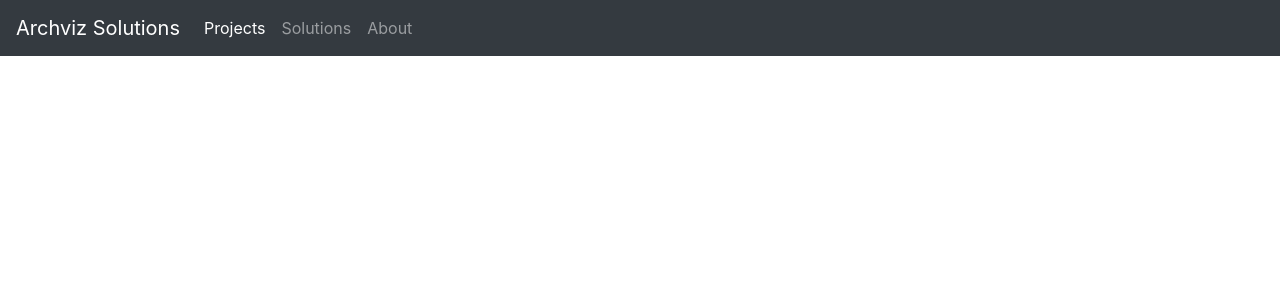
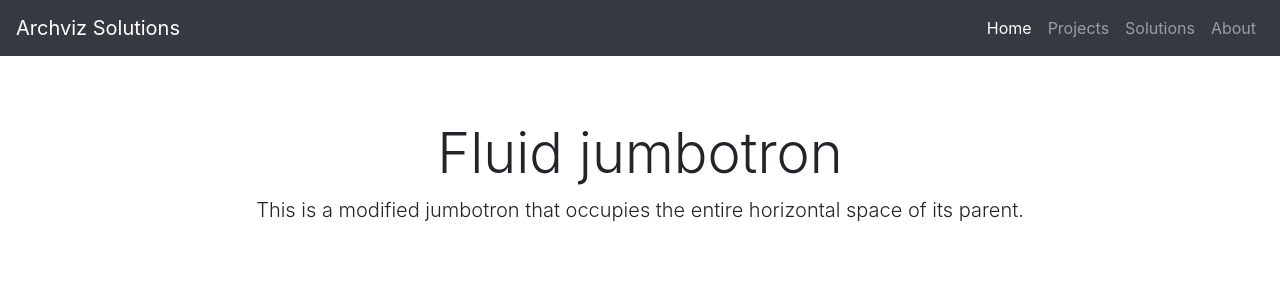
Before and after one commit to cgkana/prj01, a plain HTML site: page index.html in a window 1280 px wide. Drawn offline with nearby package versions, Linux system fonts and the light colour scheme.

Commit message:
Hero sectio added to index.html

```diff
--- a/index.html
+++ b/index.html
@@ -15,8 +15,11 @@
       <span class="navbar-toggler-icon"></span>
     </button>
     <div class="collapse navbar-collapse" id="navbarNav">
-      <ul class="navbar-nav">
+      <ul class="navbar-nav ml-auto">
         <li class="nav-item active">
+          <a class="nav-link" href="#">Home <span class="sr-only">(current)</span></a>
+        </li>
+        <li class="nav-item">
           <a class="nav-link" href="#">Projects <span class="sr-only">(current)</span></a>
         </li>
         <li class="nav-item">
@@ -25,11 +28,18 @@
         <li class="nav-item">
           <a class="nav-link" href="#">About</a>
         </li>
-
-      </ul>
+        </ul>
     </div>
   </nav>
+  <div class="container">
+    <div  id='hero-section' class="jumbotron jumbotron-fluid bg-white" style='text-align: center!important;'>
+      <div class="container">
+        <h1 class="display-4">Fluid jumbotron</h1>
+        <p class="lead">This is a modified jumbotron that occupies the entire horizontal space of its parent.</p>
+      </div>
+    </div>
 
+  </div>
 
 
     <script src="https://code.jquery.com/jquery-3.5.1.slim.min.js" integrity="sha384-DfXdz2htPH0lsSSs5nCTpuj/zy4C+OGpamoFVy38MVBnE+IbbVYUew+OrCXaRkfj" crossorigin="anonymous"></script>
--- a/styles.css
+++ b/styles.css
@@ -1,7 +1,15 @@
+#hero-section{
+    text-align: center;
+}
+
 i {
     margin-right:10px;
 }
+.container{
+    text-align: center;
+}
 
-#presentation{
-    height:50%;
+.bg-white{
+    background:#fff!important;
 }
+/*  */
```
